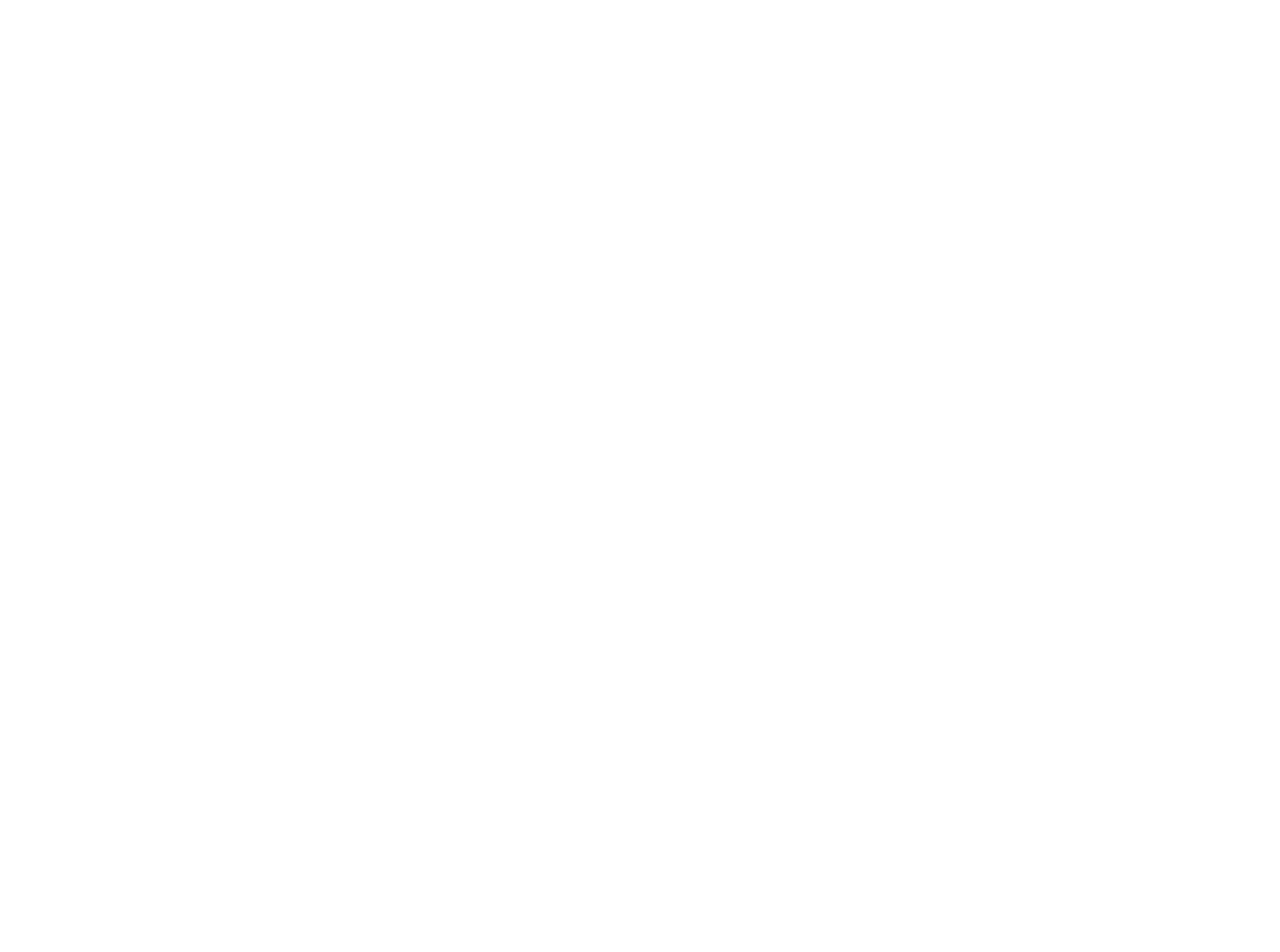
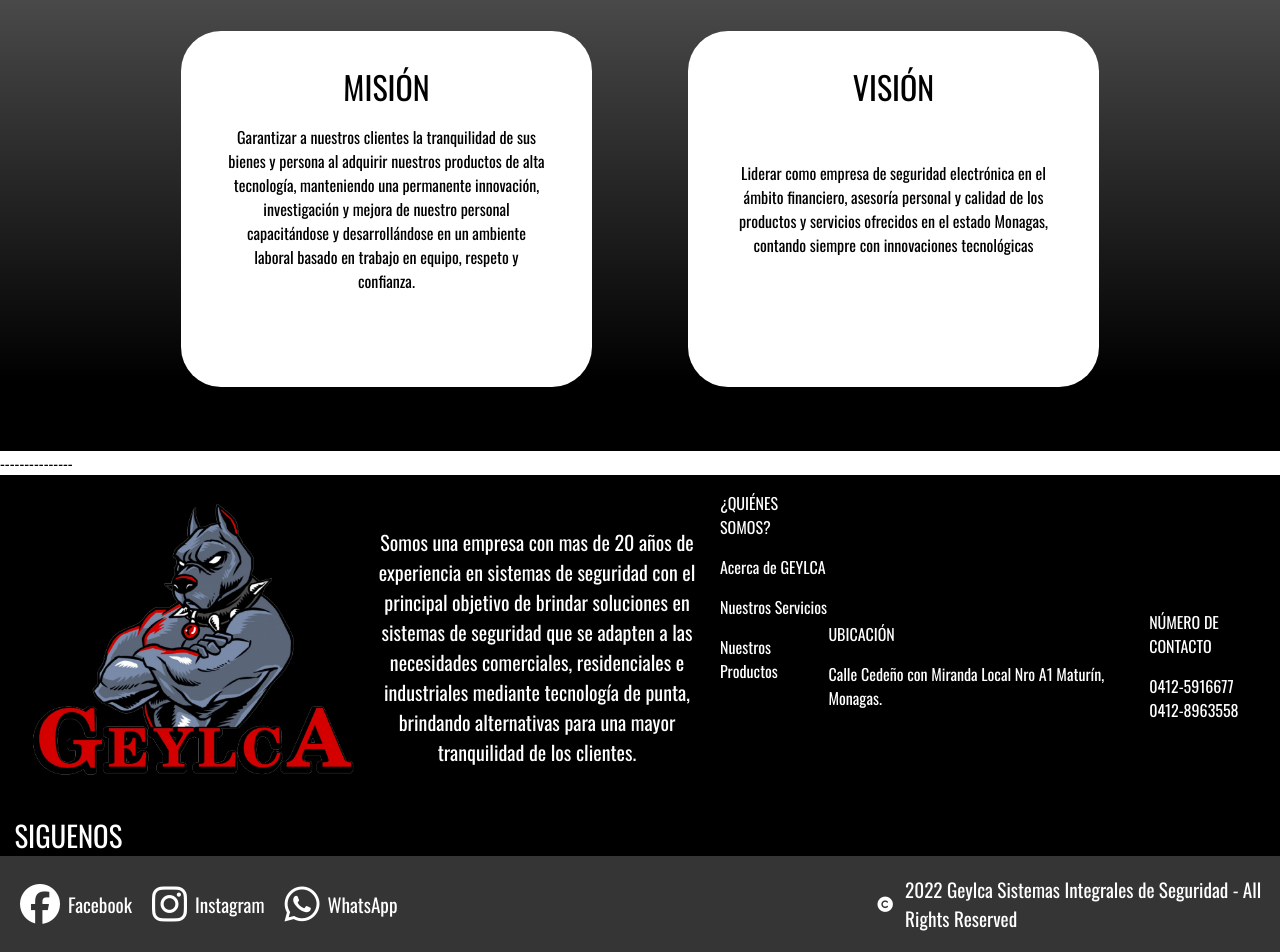
Before and after one commit to Andreaelbittar/geylca, an Angular app: page / in a window 1280 px wide. Shown: the part 1737-2689 px from the top of the page. Before the commit the page ends 1499 px from the top, so only its background shows below. Built offline with nearby package versions, Linux system fonts and the light colour scheme.

Commit message:
newcomponent button-product

```diff
--- a/src/app/about-us/about-us.component.html
+++ b/src/app/about-us/about-us.component.html
@@ -1 +1,32 @@
-<p>about-us works!</p>
+<div class="fund">
+  <div class="backgroundabout">
+    <div id="aboutus" class="about">¿QUIÉNES SOMOS?</div>
+    <div class="textabout">
+      Somos una empresa con mas de 20 años de experiencia en sistemas de
+      seguridad con el principal objetivo de brindar soluciones en sistemas de
+      seguridad que se adapten a las necesidades comerciales, residenciales e
+      industriales mediante tecnología de punta, brindando alternativas para una
+      mayor tranquilidad de los clientes.
+    </div>
+    <div class="box">
+      <div class="box1">
+        <p class="mission">MISIÓN</p>
+        <p class="missiontext">
+          Garantizar a nuestros clientes la tranquilidad de sus bienes y persona
+          al adquirir nuestros productos de alta tecnología, manteniendo una
+          permanente innovación, investigación y mejora de nuestro personal
+          capacitándose y desarrollándose en un ambiente laboral basado en
+          trabajo en equipo, respeto y confianza.
+        </p>
+      </div>
+      <div class="box2">
+        <p class="view">VISIÓN</p>
+        <p class="viewtext">
+          Liderar como empresa de seguridad electrónica en el ámbito financiero,
+          asesoría personal y calidad de los productos y servicios ofrecidos en
+          el estado Monagas, contando siempre con innovaciones tecnológicas
+        </p>
+      </div>
+    </div>
+  </div>
+</div>
--- a/src/app/about-us/about-us.component.sass
+++ b/src/app/about-us/about-us.component.sass
@@ -0,0 +1,62 @@
+.fund
+    background-color: black
+.backgroundabout
+    background: linear-gradient(180deg, #FFFFFF -102.64%, rgba(255, 255, 255, 0) 89.99%)
+.about
+    color: white
+    display: flex
+    justify-content: center
+    font-size: 4em
+.textabout
+    display: flex
+    text-align: center
+    justify-content: center
+    color: white
+    padding: 1.2em 5em
+    font-size: 1.6em
+.box
+    display: flex
+    justify-content: center
+    padding: 0em 0em 4em 0em
+.box1
+    width: 411px
+    height: 356px
+    background: white
+    border-radius: 40px
+    margin: 0em 3em
+    position: relative
+    display: flex
+    justify-content: center
+.mission
+    display: flex
+    width: 20em
+    position: absolute
+    justify-content: center
+    font-size: 2em
+    margin-bottom: 2em
+.missiontext
+    display: flex
+    width: 20em
+    text-align: center
+    align-items: center
+.box2
+    width: 411px
+    height: 356px
+    background: white
+    border-radius: 40px
+    margin: 0em 3em
+    position: relative
+    display: flex
+    justify-content: center
+.view
+    display: flex
+    width: 20em
+    position: absolute
+    justify-content: center
+    font-size: 2em
+    margin-bottom: 2em
+.viewtext
+    display: flex
+    width: 20em
+    text-align: center
+    align-items: center
--- a/src/app/app.component.html
+++ b/src/app/app.component.html
@@ -1,2 +1,4 @@
 <app-header></app-header>
 <app-electronic></app-electronic>
+<app-about-us></app-about-us>
+<app-footer></app-footer>
--- a/src/app/app.module.ts
+++ b/src/app/app.module.ts
@@ -6,9 +6,11 @@
 import { HeaderComponent } from './header/header.component';
 import { ElectronicComponent } from './electronic/electronic.component';
 import { AboutUsComponent } from './about-us/about-us.component';
+import { FooterComponent } from './footer/footer.component';
+import { ButtomProductComponent } from './buttom-product/buttom-product.component';
 
 @NgModule({
-  declarations: [AppComponent, HeaderComponent, ElectronicComponent, AboutUsComponent],
+  declarations: [AppComponent, HeaderComponent, ElectronicComponent, AboutUsComponent, FooterComponent, ButtomProductComponent],
   imports: [BrowserModule, AppRoutingModule],
   providers: [],
   bootstrap: [AppComponent],
--- /dev/null
+++ b/src/app/buttom-product/buttom-product.component.html
@@ -0,0 +1 @@
+<p>buttom-product works!</p>
--- a/src/app/electronic/electronic.component.sass
+++ b/src/app/electronic/electronic.component.sass
@@ -38,7 +38,6 @@
     background-color: #9C0000
     justify-content: center
     align-items: center
-
 .yearp
     display: flex
     position: absolute
--- /dev/null
+++ b/src/app/footer/footer.component.html
@@ -0,0 +1,59 @@
+---------------
+
+<div class="footer">
+  <div class="footerabove">
+    <div>
+      <img class="logo" src="../../assets/img/geylca-header.png" alt="" />
+      <p class="followus">SIGUENOS</p>
+    </div>
+    <div class="logotext">
+      <p class="description">
+        Somos una empresa con mas de 20 años de experiencia en sistemas de
+        seguridad con el principal objetivo de brindar soluciones en sistemas de
+        seguridad que se adapten a las necesidades comerciales, residenciales e
+        industriales mediante tecnología de punta, brindando alternativas para
+        una mayor tranquilidad de los clientes.
+      </p>
+    </div>
+    <div class="aboutus">
+      <div class="aboutustext">
+        <a class="list" href="#aboutus"
+          ><p>
+            ¿QUIÉNES SOMOS?
+          </p></a>
+        <a class="list" href="#"><p>Acerca de GEYLCA</p></a>
+        <a class="list" href="#"><p>Nuestros Servicios</p></a>
+        <a class="list" href="#"> <p>Nuestros Productos</p></a>
+      </div>
+    </div>
+    <div class="information">
+      <div class="location">
+        <div class="locationtext">
+          <p>UBICACIÓN</p>
+          <p>Calle Cedeño con Miranda Local Nro A1 Maturín, Monagas.</p>
+        </div>
+      </div>
+      <div class="phone">
+        <div class="phonetext">
+          <p>NÚMERO DE CONTACTO</p>
+          <p>0412-5916677 <br>
+             0412-8963558</p>
+        </div>
+      </div>
+    </div>
+  </div>
+  <div class="footerdown">
+    <div class="socialmedia">
+      <i class="fa-brands fa-facebook"></i>
+      <p>Facebook</p>
+      <i class="fa-brands fa-instagram"></i>
+      <p>Instagram</p>
+      <i class="fa-brands fa-whatsapp"></i>
+      <p>WhatsApp</p>
+    </div>
+    <div class="copy">
+      <i class="fa-solid fa-copyright"></i>
+      <p>2022 Geylca Sistemas Integrales de Seguridad - All Rights Reserved</p>
+    </div>
+  </div>
+</div>
--- /dev/null
+++ b/src/app/footer/footer.component.sass
@@ -0,0 +1,66 @@
+.footer
+    background: black
+    display: flex
+    flex-direction: column
+.footerabove
+    display: flex
+.logo
+    width: 322px
+    height: 318px
+    margin-left: 2em
+    margin-top: 1em
+.logotext
+    display: flex
+    padding: 2em 0em 2em 0em
+.description
+    color: white
+    width: 366px
+    height: 0.5em
+    text-align: center
+    font-size: 1.25em
+.followus
+    display: flex
+    color: white
+    align-items: flex-end
+    margin: 0em 0em
+    padding: 0em 0em 0em 0.5em
+    font-size: 1.8em
+.footerdown
+    background: #353535
+    height: 100%
+    display: flex
+    align-items: center
+.socialmedia
+    display: flex
+    align-items: center
+.socialmedia i
+    color: white
+    padding: 0.5em 0.2em 0.5em 0.5em
+    font-size: 2.5em
+.socialmedia p
+    color: white
+    font-size: 1.2em
+.copy
+    display: flex
+    color: white
+    font-size: 1.2em
+    padding: 0em 0em 0em 25em
+.copy i
+    display: flex
+    align-items: center
+    justify-content: flex-end
+    color: white
+    font-size: 0.8em
+    padding: 0em 0.8em 0em 0em
+.aboutustext
+    display: flex
+    display: list-item
+.list
+    color: white
+    text-decoration: none
+    list-style: none
+.information
+    color: white
+    display: flex
+    justify-content: center
+    align-items: center
```
Also changed, not shown: src/app/buttom-product/buttom-product.component.ts (added, +10 -0 lines), src/app/footer/footer.component.ts (added, +10 -0 lines), src/app/buttom-product/buttom-product.component.sass (added), 2 other files (tests, documents, lock files or other folders).
